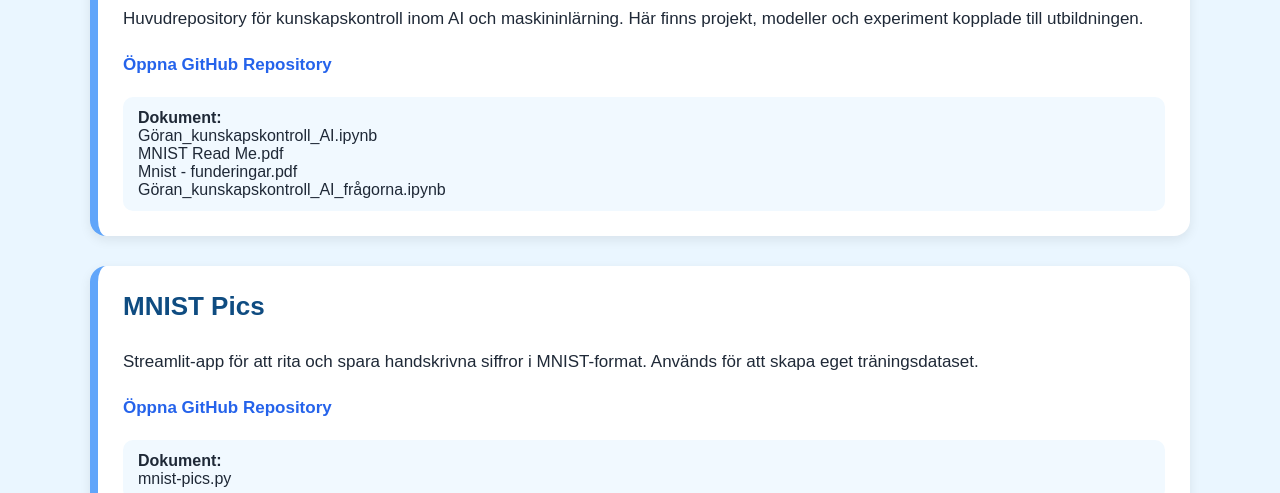
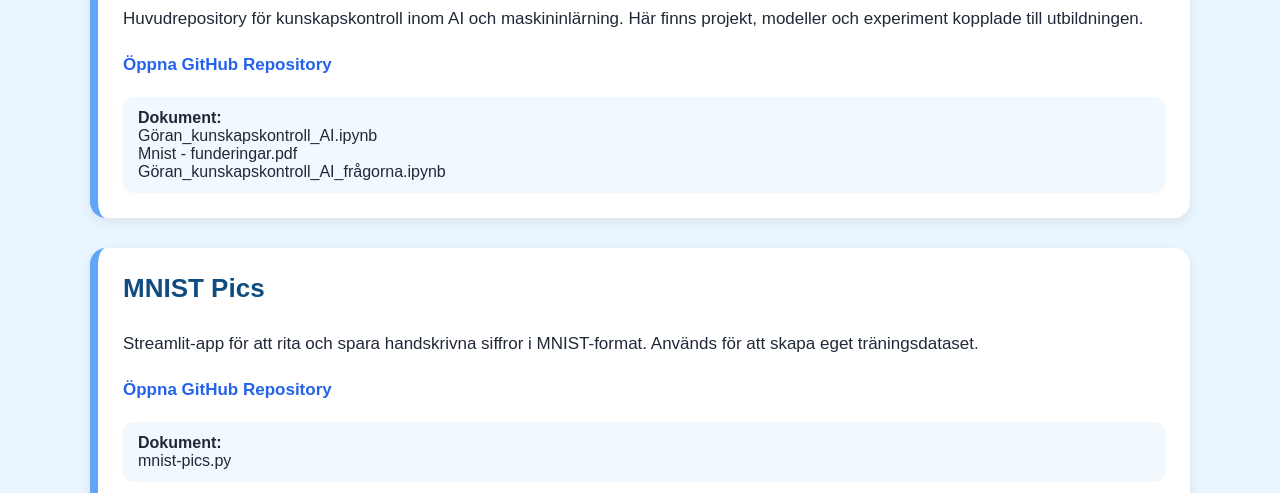
Before and after one commit to gosolna-commits/yh-kunskapskontroll-ai-index, a plain HTML site: page index.html in a window 1280 px wide. Shown: the part 324-817 px from the top of the page. Drawn offline with Linux system fonts and the light colour scheme.

Commit message:
Add files via upload

```diff
--- a/index.html
+++ b/index.html
@@ -107,7 +107,6 @@
             <div class="doc">
                 <strong>Dokument:</strong><br>
                 Göran_kunskapskontroll_AI.ipynb<br>
-                MNIST Read Me.pdf<br>
                 Mnist - funderingar.pdf<br>
 				Göran_kunskapskontroll_AI_frågorna.ipynb
             </div>
```
